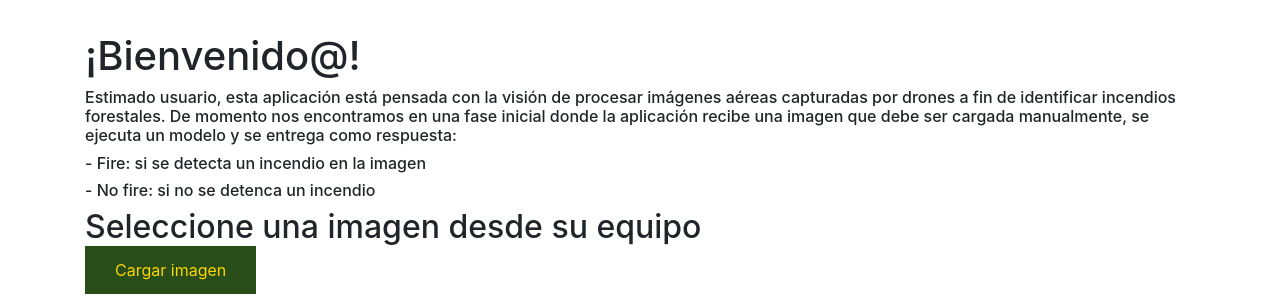
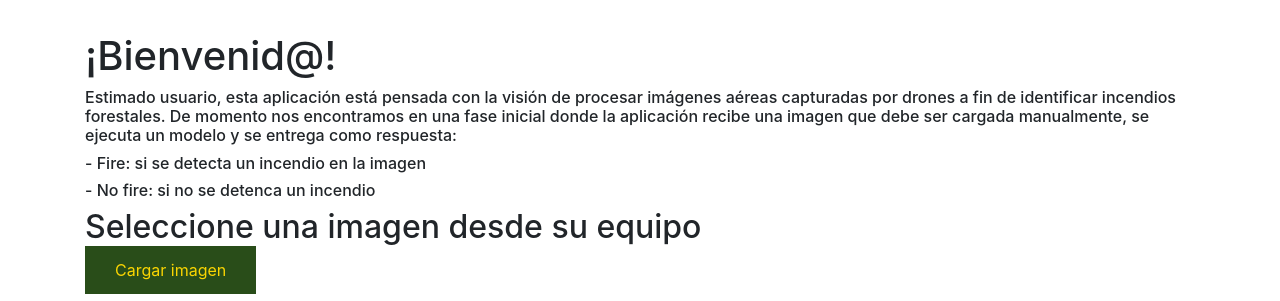
Before and after one commit to AndreaVerena/forest-fire-classification, a Flask app: page / in a window 1280 px wide. Shown: the part 56-357 px from the top of the page. Run offline with Flask 2, Linux system fonts and the light colour scheme; parts of the project's set-up code (start-up, migrations or seed data) failed here and were passed over; some libraries are stand-ins or nearby versions.

Commit message:
Update index

```diff
--- a/templates/index.html
+++ b/templates/index.html
@@ -1,6 +1,6 @@
 {% extends "base.html" %} {% block content %}
 
-<h1>¡Bienvenido@!</h1>
+<h1>¡Bienvenid@!</h1>
 <h6>Estimado usuario,
 esta aplicación está pensada con la visión de procesar imágenes aéreas
 capturadas por drones a fin de identificar incendios forestales.
```
